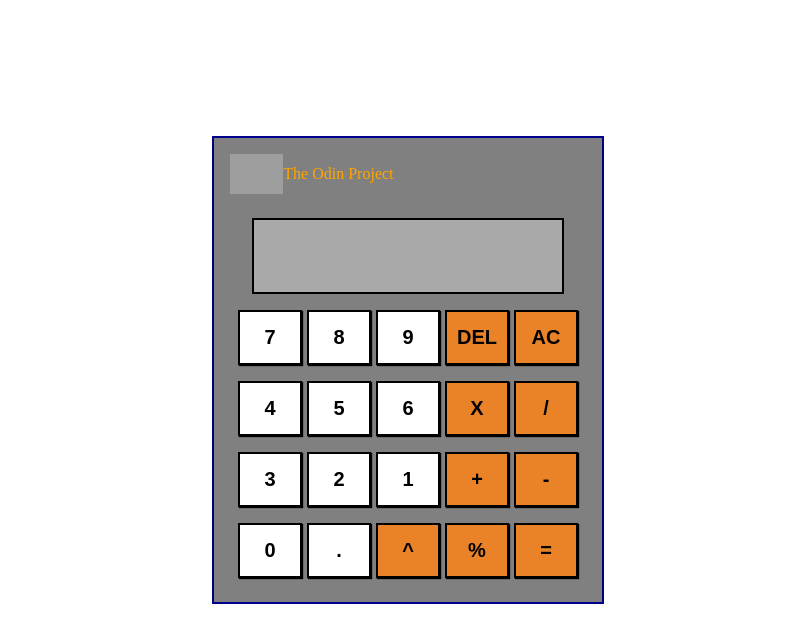
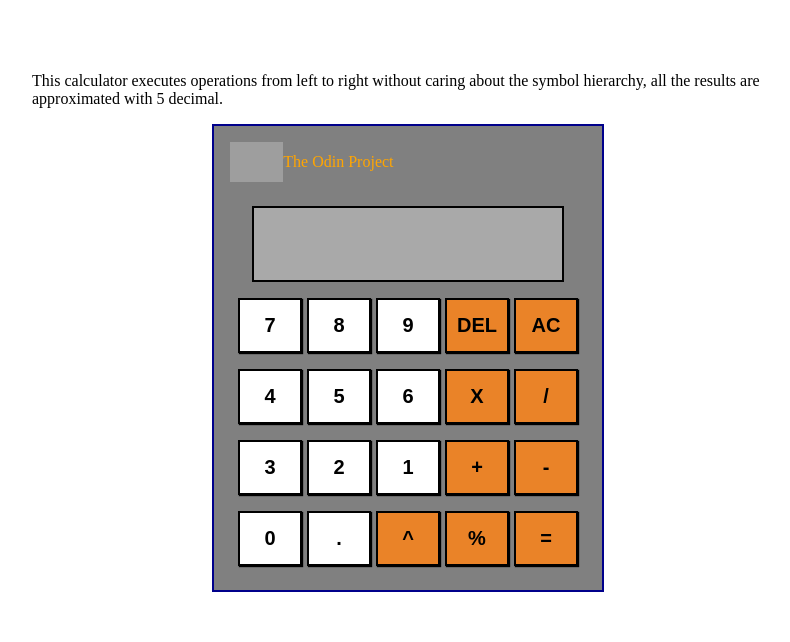
Before and after one commit to JohanCarrillo/TOD-CALCULATOR, a plain HTML site: page index.html in a window 1280 px wide. Shown: the whole page, without its empty margins (232-1022 px from the left). Drawn offline with Linux system fonts and the light colour scheme; grey boxes are pictures that could not be loaded.

Commit message:
documentation is up to date and the code has been commented.

```diff
--- a/index.html
+++ b/index.html
@@ -9,6 +9,10 @@
   <script type="text/javascript" src="script.js" defer></script>
 </head>
 <body>
+  <div>
+    This calculator executes operations from left to right without caring about
+    the symbol hierarchy, all the results are approximated with 5 decimal.
+  </div>
   <div id="container">
     <div id="copyright"><img alt="Odin Logo" class="logo__img"
       src="https://www.theodinproject.com/assets/odin-logo-bd86cf893a3de1f1daceabc1377f58669776616a91ab70c601fd5c16a4686468.svg">
--- a/style.css
+++ b/style.css
@@ -3,7 +3,9 @@ body {
   display: flex;
   justify-content: center;
   align-items: center;
-  padding: 16vh 32vh;
+  padding: 8vh 32vh;
+  flex-direction: column;
+  gap: 16px;
 }
 
 #container {
```
